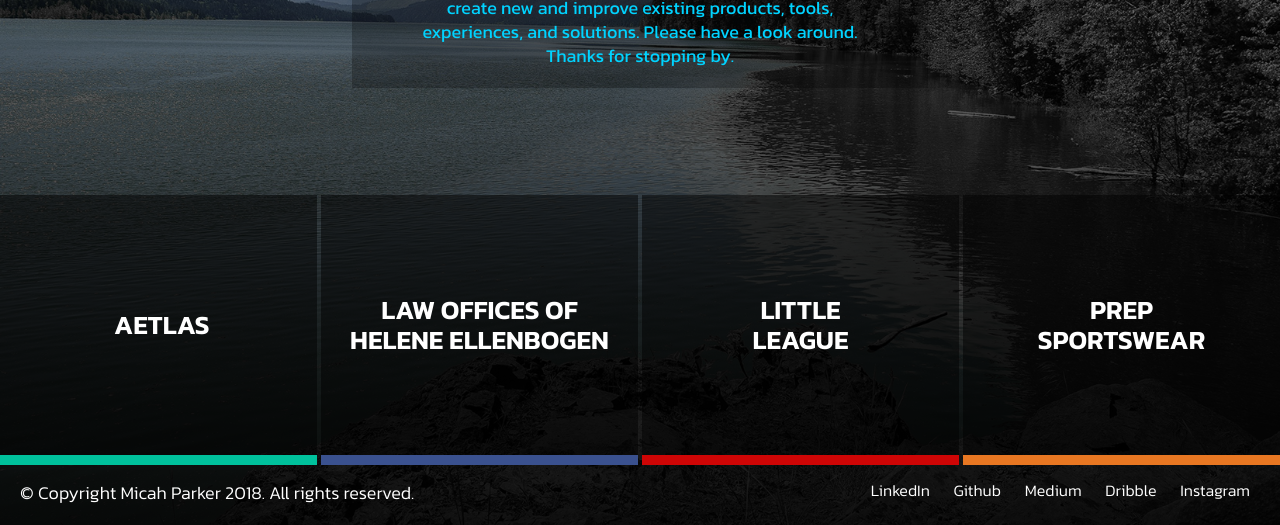
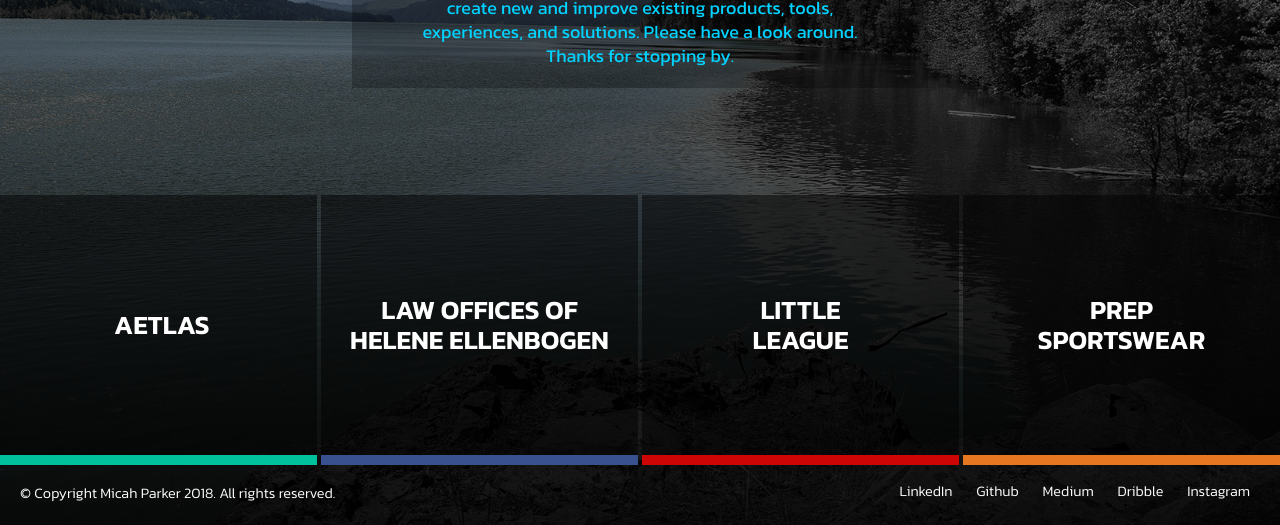
Before and after one commit to Micahmpc/micahpcreative-v2, a plain HTML site: page index.html in a window 1280 px wide. Shown: the part 275-800 px from the top of the page. Drawn offline with Linux system fonts and the light colour scheme.

Commit message:
fixed footer font sizing

```diff
--- a/css/styles.css
+++ b/css/styles.css
@@ -122,10 +122,11 @@ footer {
 footer h6 {
   color: #fff;
   font-weight: 300;
+  font-size: .9rem;
 }
 
 footer a {
-  font-size: 1rem;
+  font-size: .9rem;
   text-decoration: none;
   color: #fff;
   padding: 0 10px;
```
